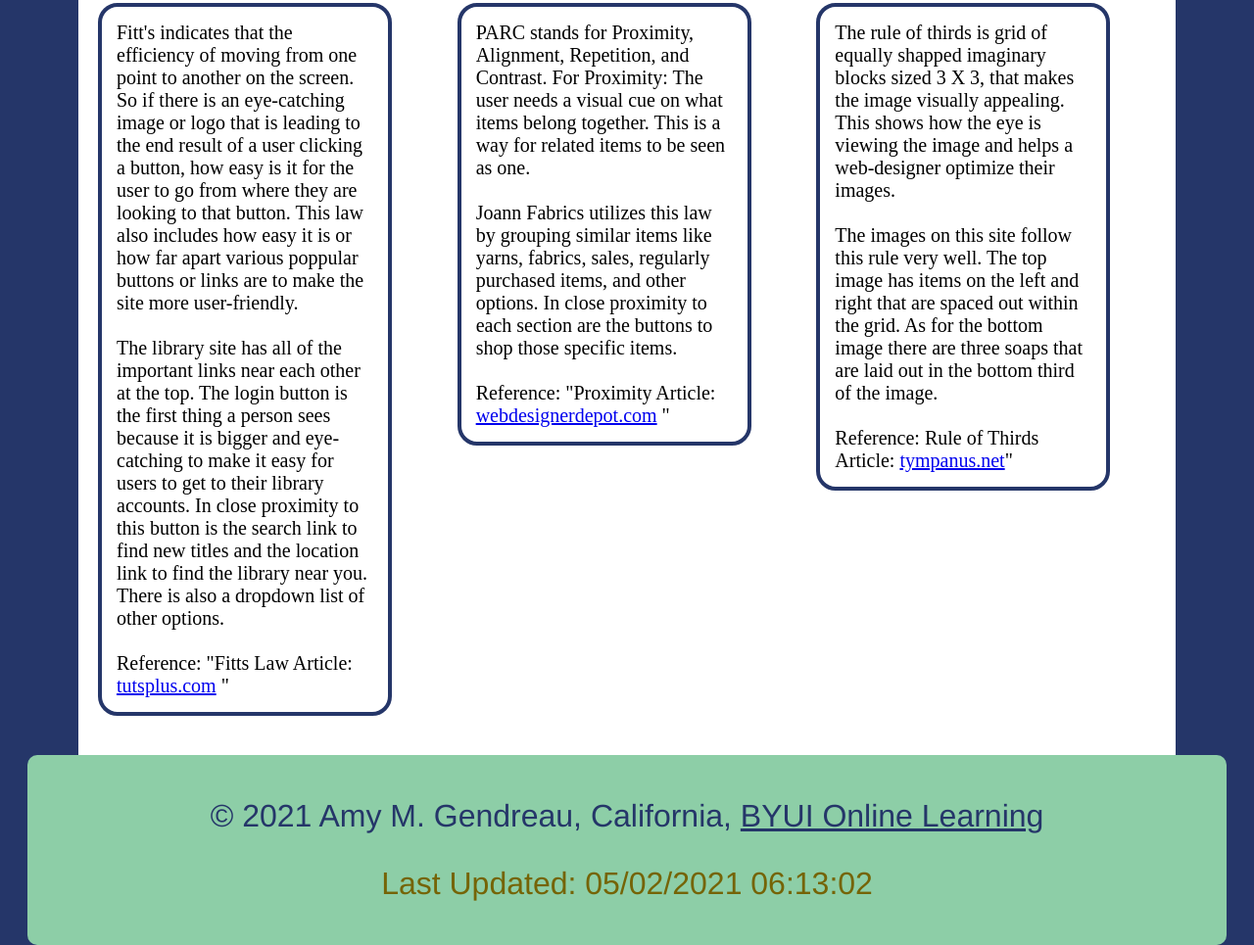
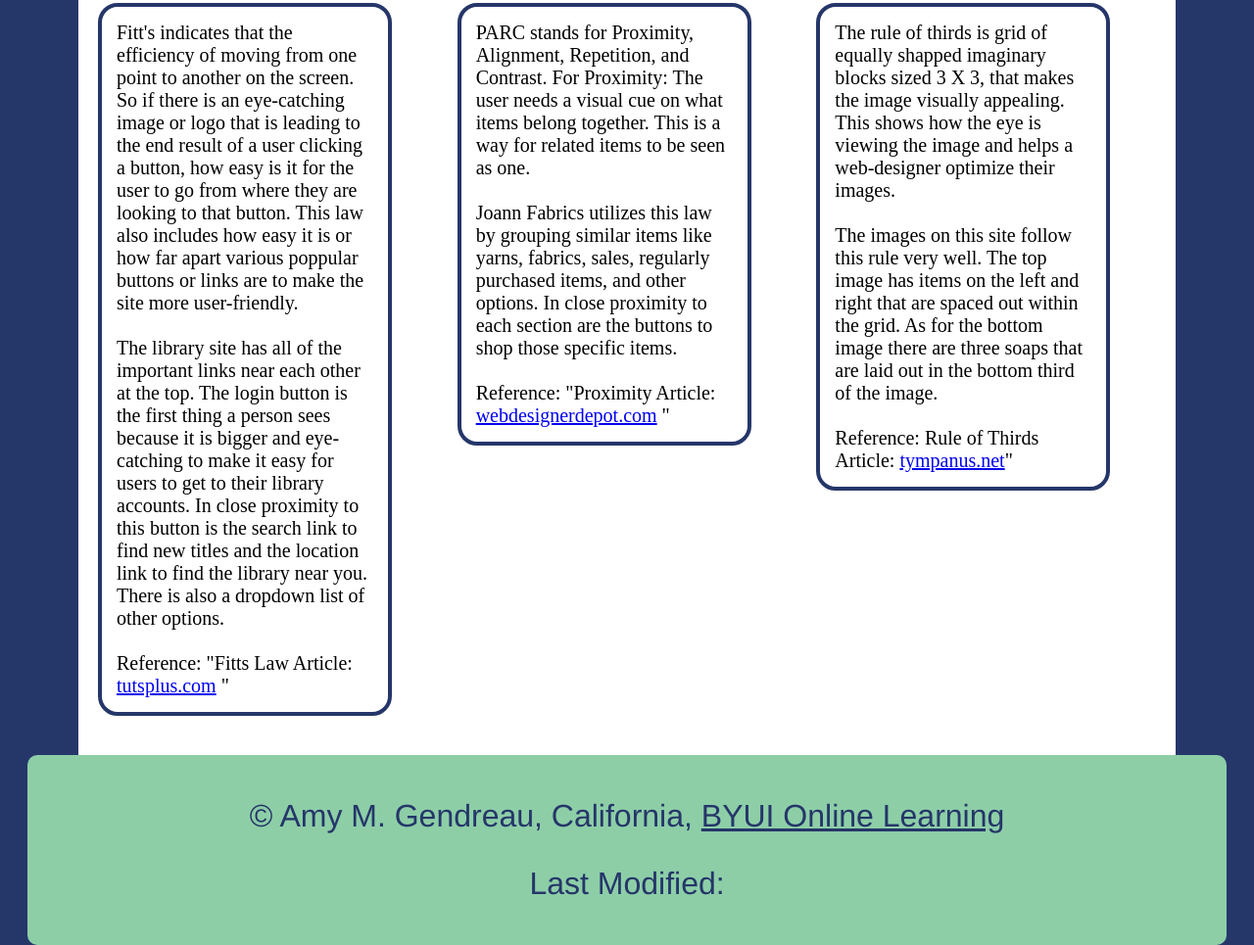
Before and after one commit to gendreaua/wdd230, a plain HTML site: page lesson2/design-principles.html in a window 1280 px wide. Shown: the part 983-1948 px from the top of the page at 98% size. Drawn offline with nearby package versions, Linux system fonts and the light colour scheme; a web font is replaced by a local one.

Commit message:
DP updates

```diff
--- a/js/modified.js
+++ b/js/modified.js
@@ -1 +1,2 @@
+document.querySelector('#currentYear').textContent = new Date().getFullYear();
 document.querySelector('#lastModified').textContent = document.lastModified
--- a/lesson2/design-principles.html
+++ b/lesson2/design-principles.html
@@ -65,7 +65,7 @@
     <footer>
         <p class="copy">&copy; <span id="currentYear"></span> Amy M. Gendreau, California,
             <a href="https://www.byui.edu/online" class="byui">BYUI Online Learning</a></p>
-        <p class="updated"><span id="output"></span></p>
+        <p>Last Modified: <span id="lastModified"></span></p>
     </footer>
     <script src="js/modified.js"></script>
 </body>
```
